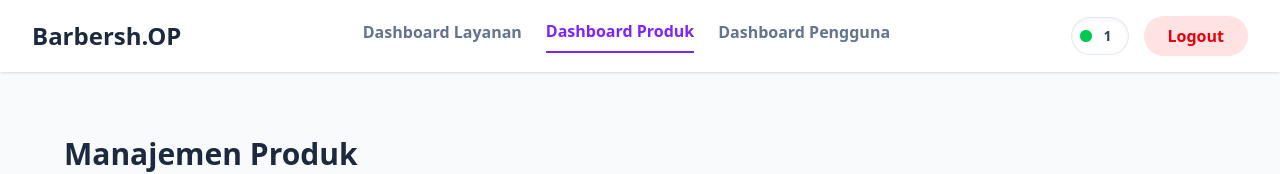
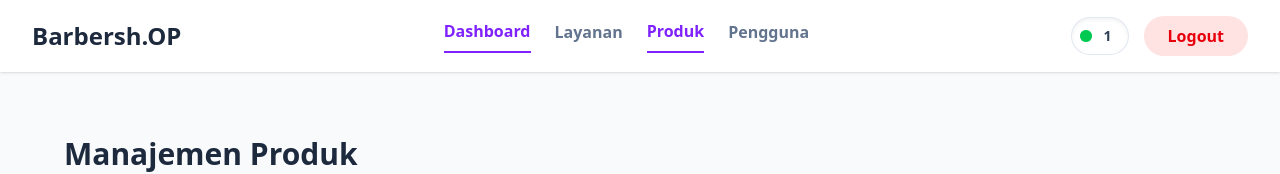
Before and after one commit to buaya-magang/barbershop-ui, a SvelteKit app: page /admin/products in a window 1280 px wide. Shown: the top 174 px of the page. Built offline with nearby package versions, Linux system fonts and the light colour scheme; no server answers; sample sign-in values are in the browser's storage.

Commit message:
fix: admin dashboard

```diff
--- a/src/routes/admin/+layout.svelte
+++ b/src/routes/admin/+layout.svelte
@@ -39,13 +39,24 @@
         <a
           href="/admin/services"
           class="pb-2 font-semibold transition"
+          class:border-b-2={$page.url.pathname.startsWith('/admin')}
+          class:border-violet-600={$page.url.pathname.startsWith('/admin')}
+          class:text-violet-600={$page.url.pathname.startsWith('/admin')}
+          class:text-slate-500={!$page.url.pathname.startsWith('/admin')}
+          class:hover:text-violet-600={!$page.url.pathname.startsWith('/admin')}
+        >
+        Dashboard
+        </a>
+        <a
+          href="/admin/services"
+          class="pb-2 font-semibold transition"
           class:border-b-2={$page.url.pathname.startsWith('/admin/services')}
           class:border-violet-600={$page.url.pathname.startsWith('/admin/services')}
           class:text-violet-600={$page.url.pathname.startsWith('/admin/services')}
           class:text-slate-500={!$page.url.pathname.startsWith('/admin/services')}
           class:hover:text-violet-600={!$page.url.pathname.startsWith('/admin/services')}
         >
-          Dashboard Layanan
+        Layanan
         </a>
 
         <a
@@ -57,7 +68,7 @@
           class:text-slate-500={!$page.url.pathname.startsWith('/admin/products')}
           class:hover:text-violet-600={!$page.url.pathname.startsWith('/admin/products')}
         >
-          Dashboard Produk
+        Produk
         </a>
 
         <a
@@ -69,7 +80,7 @@
           class:text-slate-500={!$page.url.pathname.startsWith('/admin/users')}
           class:hover:text-violet-600={!$page.url.pathname.startsWith('/admin/users')}
         >
-          Dashboard Pengguna
+        Pengguna
         </a>
       </nav>
 
```
